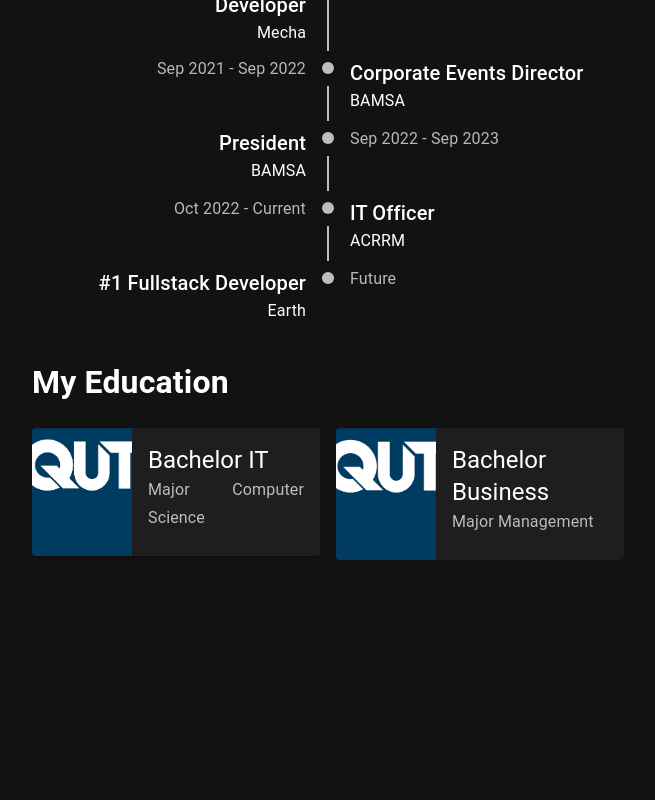
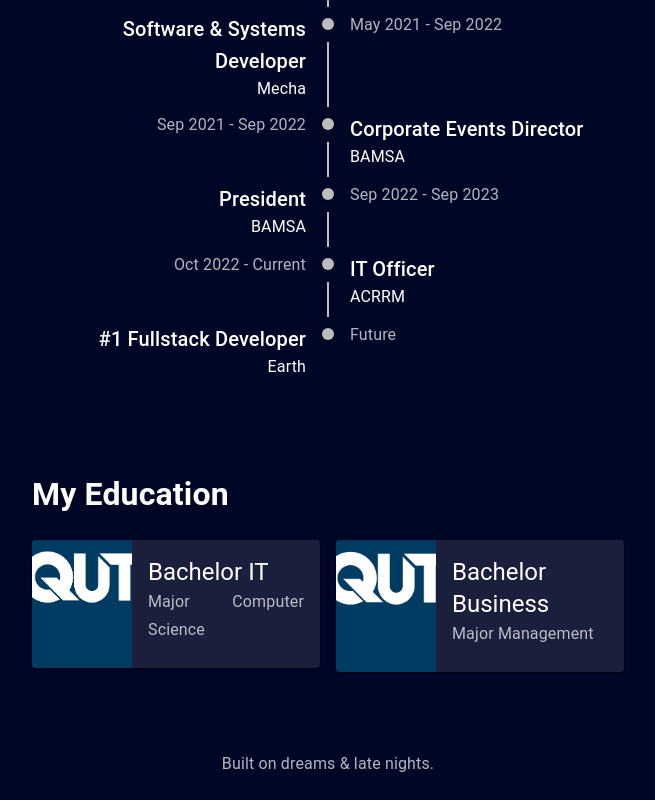
Before and after one commit to JonoMN/JonoMN.github.io, a React (Create React App) app: page / in a window 1280 px wide. Shown: the part 1739-2539 px from the top of the page, without its empty margins (312-967 px from the left). Before the commit the page ends 2299 px from the top, so only its background shows below. Built offline with nearby package versions, Linux system fonts and the light colour scheme.

Commit message:
Updated website bg colours

```diff
--- a/src/App.js
+++ b/src/App.js
@@ -8,6 +8,7 @@
 import { Route, Routes } from "react-router-dom";
 import { ThemeProvider, createTheme } from "@mui/material/styles";
 import CssBaseline from "@mui/material/CssBaseline";
+import { Typography } from "@mui/material";
 
 const darkTheme = createTheme({
   palette: {
--- a/src/components/Project.js
+++ b/src/components/Project.js
@@ -1,5 +1,6 @@
 import temp1 from "../img/BNAV MockUp.png";
 import { CardActionArea } from "@mui/material";
+import "../App.css";
 
 // MUI Card
 import Card from "@mui/material/Card";
@@ -31,13 +32,13 @@
 
         {isHovered ? (
           <Box
+            className="navbar"
             sx={{
               position: "absolute",
               bottom: 0,
               left: 0,
               width: "100%",
               bgcolor: "rgba(0, 0, 0, 0.8)",
-              color: "white",
               padding: "10px",
             }}
           >
--- a/src/pages/blog.js
+++ b/src/pages/blog.js
@@ -9,6 +9,7 @@
 import Grid from "@mui/material/Grid";
 import Item from "@mui/material/Grid";
 import Divider from "@mui/material/Divider";
+import { Typography } from "@mui/material";
 
 function Blogs() {
   // let blogs = [
@@ -61,7 +62,7 @@
         width: "100%",
         height: "100%",
         position: "absolute",
-        backgroundColor: "#121212",
+        backgroundColor: "#000626",
       }}
     >
       <Container
--- a/src/pages/home.js
+++ b/src/pages/home.js
@@ -11,6 +11,7 @@
 import CardContent from "@mui/material/CardContent";
 import CardMedia from "@mui/material/CardMedia";
 import TimelineComponent from "../components/Timeline";
+import "../App.css";
 
 import Box from "@mui/material/Box";
 
@@ -54,9 +55,6 @@
   return (
     <div
       style={{
-        width: "100%",
-        position: "absolute",
-        top: "0vh",
         backgroundColor: "#000626",
       }}
     >
@@ -136,7 +134,13 @@
           }}
         />
       </div>
-      <div style={{ width: "100%", position: "absolute", top: "30vh" }}>
+      <div
+        style={{
+          width: "100%",
+          position: "absolute",
+          top: "30vh",
+        }}
+      >
         <Container
           style={{
             height: "800px",
@@ -147,6 +151,11 @@
             //Aspiring Fullstack Developer
           </Typography>
         </Container>
+        <div
+          style={{
+            backgroundColor: "#000626",
+          }}
+        >
           <Container
             style={{ color: "white", textAlign: "justify" }}
             sx={{ width: "50%", margin: "auto" }}
@@ -154,40 +163,47 @@
             <h1>About Me</h1>
             <Item>
               <p>
-              Software development has been a passion of mine since I bought my
-              first computer, it motivates me to know that my work will one day
-              drive innovation and productivity in the world. In conjunction
-              with my love for computers, I have always been hungry for
-              self-growth in all aspects of my life. I am eager to gain access
-              to opportunities that will improve my teamwork, leadership and
-              problem-solving.
+                Software development has been a passion of mine since I bought
+                my first computer, it motivates me to know that my work will one
+                day drive innovation and productivity in the world. In
+                conjunction with my love for computers, I have always been
+                hungry for self-growth in all aspects of my life. I am eager to
+                gain access to opportunities that will improve my teamwork,
+                leadership and problem-solving.
               </p>
               <p>
                 My Computer Science degree has strongly prepared me for the
                 technical challenges I will face in any role. During my computer
-              science degree, I specialised in Full Stack development coming to
-              a pinnacle with the successful development of a greenfield app for
-              the financial consulting business, BUSINESSNAV.
+                science degree, I specialised in Full Stack development coming
+                to a pinnacle with the successful development of a greenfield
+                app for the financial consulting business, BUSINESSNAV.
               </p>
               <p>
                 Beyond technical skills, my extra value comes from my Business
                 Management degree and the lessons I have learnt from working in
                 previous teams. My business degree and previous experience have
                 enhanced my project management, client communication, team
-              collaboration and innovation skills while also giving me a greater
-              understanding of general business operations.
+                collaboration and innovation skills while also giving me a
+                greater understanding of general business operations.
               </p>
             </Item>
 
+            <Box sx={{ pt: 5 }}>
               <h1>My Experience</h1>
               <TimelineComponent />
+            </Box>
 
-          <Box>
+            <Box sx={{ pt: 5 }}>
               <h1>My Education</h1>
               <Item>
                 <Grid container spacing={2}>
                   <Grid item xs={6}>
-                  <Card sx={{ display: "flex" }}>
+                    <Card
+                      sx={{
+                        display: "flex",
+                        background: "rgba(255, 255, 255, .10)",
+                      }}
+                    >
                       <CardMedia
                         component="img"
                         sx={{ width: 100 }}
@@ -209,7 +225,12 @@
                     </Card>
                   </Grid>
                   <Grid item xs={6}>
-                  <Card sx={{ display: "flex" }}>
+                    <Card
+                      sx={{
+                        display: "flex",
+                        background: "rgba(255, 255, 255, .10)",
+                      }}
+                    >
                       <CardMedia
                         component="img"
                         sx={{ width: 100 }}
@@ -218,7 +239,9 @@
                       />
                       <Box sx={{ display: "flex", flexDirection: "column" }}>
                         <CardContent>
-                        <Typography variant="h5">Bachelor Business</Typography>
+                          <Typography variant="h5">
+                            Bachelor Business
+                          </Typography>
                           <Typography
                             variant="subtitle1"
                             color="text.secondary"
@@ -233,7 +256,13 @@
                 </Grid>
               </Item>
             </Box>
+            <Box sx={{ pt: 10, pb: 3 }}>
+              <Typography align="center" color="text.secondary">
+                Built on dreams & late nights.
+              </Typography>
+            </Box>
           </Container>
+        </div>
       </div>
     </div>
   );
--- a/src/pages/projects.js
+++ b/src/pages/projects.js
@@ -52,7 +52,10 @@
   return (
     <div
       style={{
-        backgroundColor: "#121212",
+        backgroundColor: "#000626",
+        width: "100%",
+        height: "100%",
+        position: "absolute",
       }}
     >
       <Container style={{ color: "white", paddingTop: "10vh" }}>
```
Lines whose indentation alone changed are shown as unchanged.
